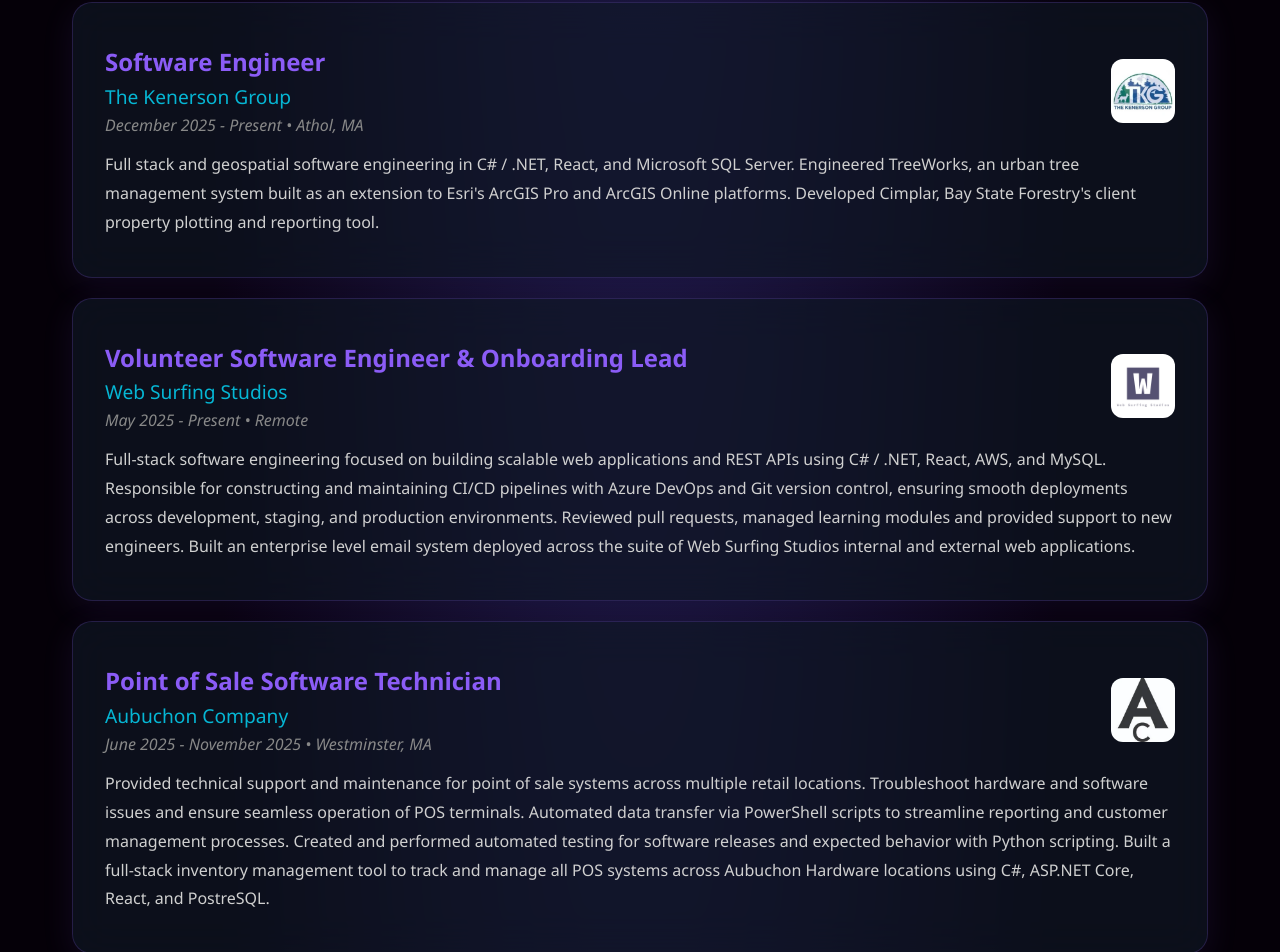
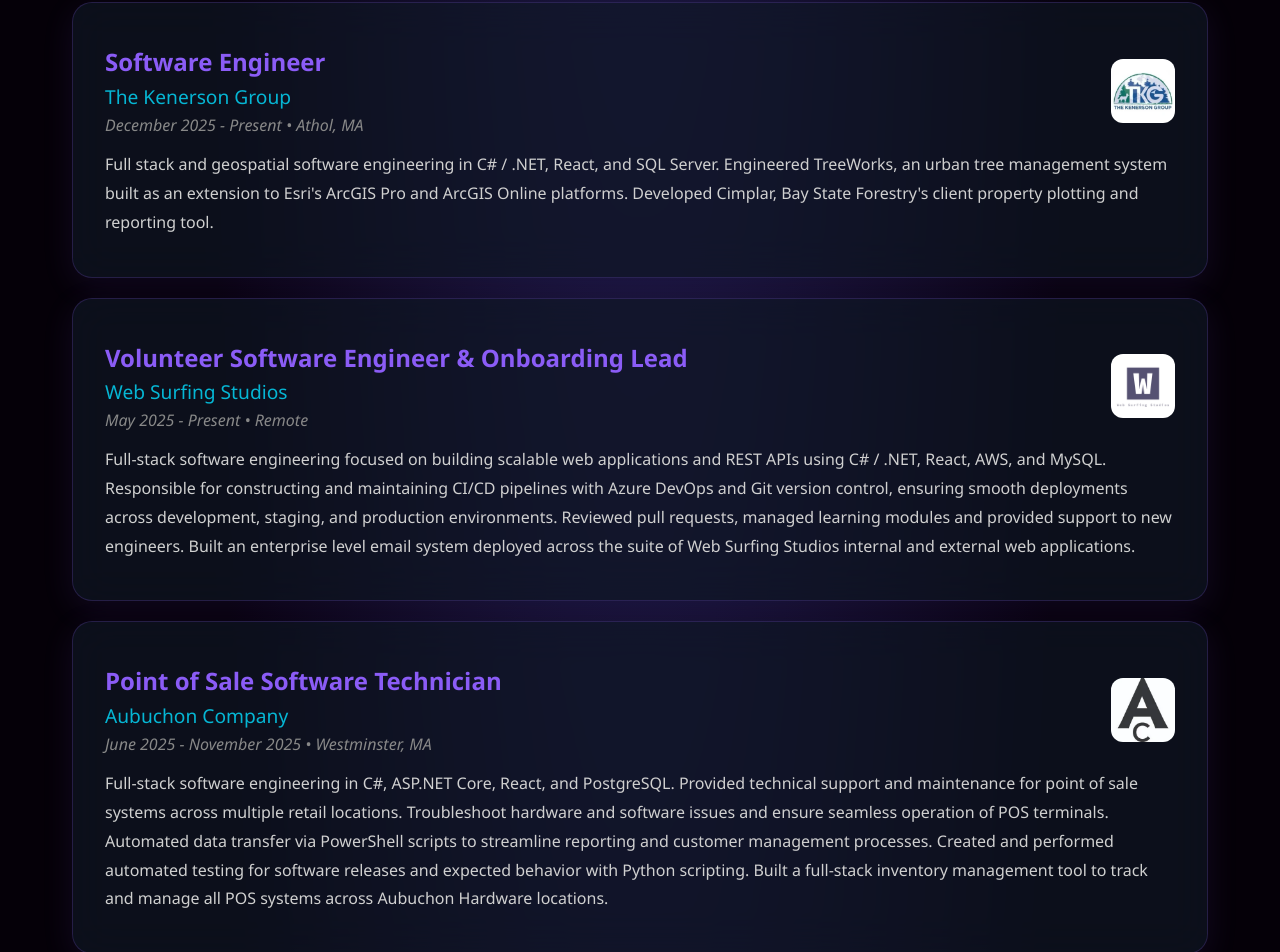
Before and after one commit to afahey03/portfolio, a React (Vite) app: page / in a window 1280 px wide. Shown: the part 1710-2662 px from the top of the page. Built offline with nearby package versions, Linux system fonts and the light colour scheme.

Commit message:
change microsoft sql server to just sql server

```diff
--- a/src/components/Experience.jsx
+++ b/src/components/Experience.jsx
@@ -7,7 +7,7 @@
             company: 'The Kenerson Group',
             companyUrl: 'https://treeworks.io',
             date: 'December 2025 - Present • Athol, MA',
-            description: 'Full stack and geospatial software engineering in C# / .NET, React, and Microsoft SQL Server. Engineered TreeWorks, an urban tree management system built as an extension to Esri\'s ArcGIS Pro and ArcGIS Online platforms. Developed Cimplar, Bay State Forestry\'s client property plotting and reporting tool.',
+            description: 'Full stack and geospatial software engineering in C# / .NET, React, and SQL Server. Engineered TreeWorks, an urban tree management system built as an extension to Esri\'s ArcGIS Pro and ArcGIS Online platforms. Developed Cimplar, Bay State Forestry\'s client property plotting and reporting tool.',
             logo: 'TKG.webp'
         },
         {
@@ -23,7 +23,7 @@
             company: 'Aubuchon Company',
             companyUrl: 'https://aubuchon.company',
             date: 'June 2025 - November 2025 • Westminster, MA',
-            description: 'Provided technical support and maintenance for point of sale systems across multiple retail locations. Troubleshoot hardware and software issues and ensure seamless operation of POS terminals. Automated data transfer via PowerShell scripts to streamline reporting and customer management processes. Created and performed automated testing for software releases and expected behavior with Python scripting. Built a full-stack inventory management tool to track and manage all POS systems across Aubuchon Hardware locations using C#, ASP.NET Core, React, and PostreSQL.',
+            description: 'Full-stack software engineering in C#, ASP.NET Core, React, and PostgreSQL. Provided technical support and maintenance for point of sale systems across multiple retail locations. Troubleshoot hardware and software issues and ensure seamless operation of POS terminals. Automated data transfer via PowerShell scripts to streamline reporting and customer management processes. Created and performed automated testing for software releases and expected behavior with Python scripting. Built a full-stack inventory management tool to track and manage all POS systems across Aubuchon Hardware locations.',
             logo: 'Aubuchon.webp'
         }
     ];
--- a/src/components/Projects.jsx
+++ b/src/components/Projects.jsx
@@ -107,15 +107,6 @@
             tech: ['Python', 'PyTorch', 'NumPy', 'FastAPI', 'Quiescence Search', 'Alpha-Beta Pruning'],
             link: 'https://github.com/afahey03/Chess-Bot',
             linkText: '🔗 Visit Repository'
-        },
-        {
-            image: 'assets/images/Cache.webp',
-            type: 'Cache',
-            title: 'C++ Cache Simulator',
-            description: 'A C++ program that simulates a CPU cache. Supports different cache sizes, block sizes, and associativity levels. Implements LRU cache eviction policy.',
-            tech: ['C++', 'LRU', 'Cache'],
-            link: 'https://github.com/afahey03/CSCI226-Computer-Systems-and-Organization',
-            linkText: '🔗 Visit Repository'
         }
     ];
 
--- a/src/components/Skills.jsx
+++ b/src/components/Skills.jsx
@@ -6,7 +6,7 @@
         frameworks: ['ASP.NET Core', 'ASP.NET MVC', 'Vue.js', 'Tailwind CSS', 'Express.js', 'React Native', 'Expo', 'WPF', 'Bootstrap'],
         libraries: ['React', 'Redux', 'Axios', 'jQuery', 'Pinia', 'Socket.IO', 'PyTorch', 'NumPy', 'Pandas', 'Scikit-learn', 'Matplotlib'],
         versionControl: ['Git', 'GitHub', 'GitLab', 'Gitea'],
-        databases: ['Microsoft SQL Server', 'PostgreSQL', 'MySQL', 'SQLite'],
+        databases: ['SQL Server', 'PostgreSQL', 'MySQL', 'SQLite'],
         devops: ['CI/CD', 'GitHub Actions', 'Docker', 'Azure DevOps', 'Windows Server & IIS'],
         misc: ['Node.js', 'Entity Framework', 'Prisma', 'Windows Installers'],
         aws: ['Elastic Beanstalk', 'Lightsail', 'AppConfig', 'Secrets Manager', 'SQS', 'SES', 'RDS', 'Lambda', 'S3', 'CloudWatch', 'IAM']
```
Also changed, not shown: public/assets/images/Cache.webp (deleted).
